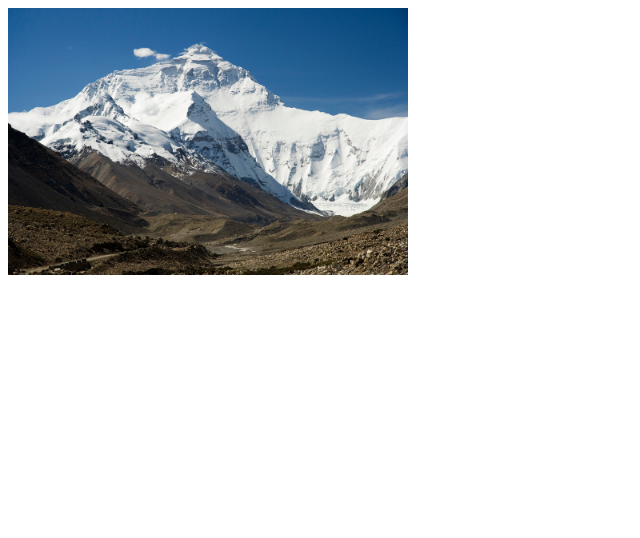
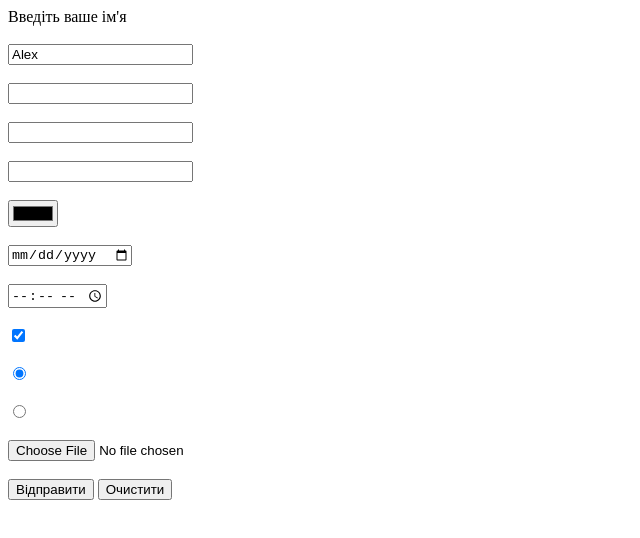
Before and after one commit to mamoriSg/Learning-HTML-CSS, a plain HTML site: page index.html in a window 1280 px wide. Shown: the whole page, without its empty margins (0-640 px from the left). Drawn offline with Linux system fonts and the light colour scheme.

Commit message:
6 lesson

```diff
--- a/index.html
+++ b/index.html
@@ -6,12 +6,28 @@
         <meta name="description" content="This site is about me, on which I will publish information about myself" />
         <meta name="keywords" content="me, myself" />
         <title>Lesson HTML</title>
+
+
     </head>
 <body>
-    <!-- <img width="400px" height="auto" title="Example" alt="Mountain"
-    src="https://upload.wikimedia.org/wikipedia/commons/e/e7/Everest_North_Face_toward_Base_Camp_Tibet_Luca_Galuzzi_2006.jpg" > -->
+    <form action="" method="post">
+        <label for="username" id="label_username">Введіть ваше ім'я</label>
+        <br> <br> <input type="text" name="username" id="username" placeholder="Enter name" value="Alex" maxlength="5" > <br><br>
 
-    <img width="400px" height="auto" title="Example" alt="Mountain"
-    src="Everest_North_Face_toward_Base_Camp_Tibet_Luca_Galuzzi_2006.jpg">
+        <input type="password"> <br> <br>
+        <input type="email"> <br> <br>
+        <input type="url"> <br> <br>
+        <input type="color"> <br> <br>
+        <input type="date"> <br> <br>
+        <input type="time"> <br> <br>
+        <input type="checkbox" checked> <br> <br>
+        <input type="radio" name="male" checked> <br> <br>
+        <input type="radio" name="male"> <br> <br>
+        <input type="file"> <br> <br>
+
+        <input type="button" value="Відправити">
+        <input type="reset" value="Очистити">
+
+    </form>
 </body>
 </html>
```
Also changed, not shown: css/style.css (added), js/main.js (added).
